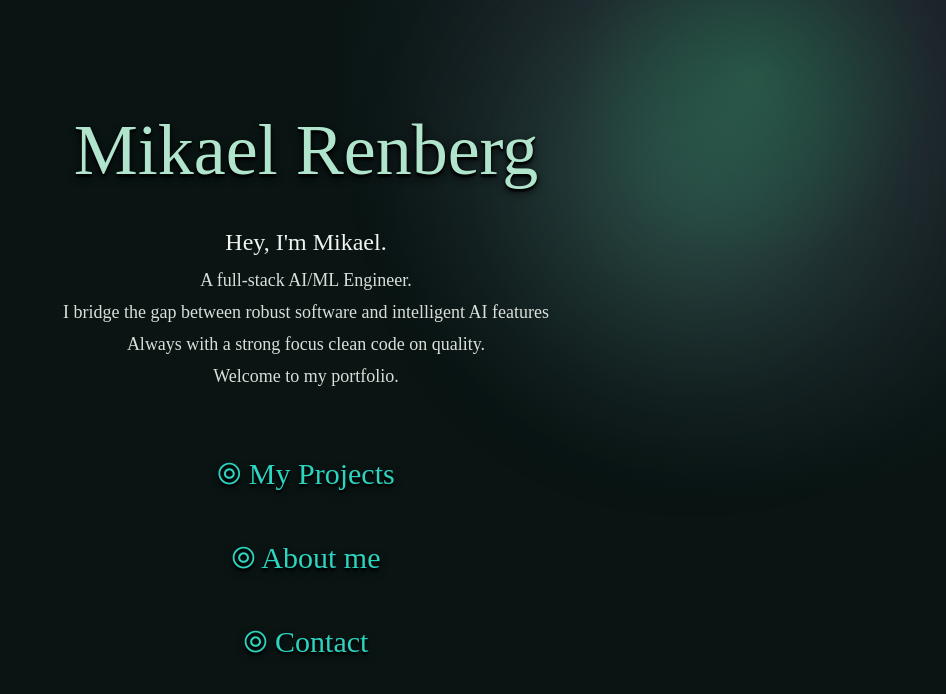
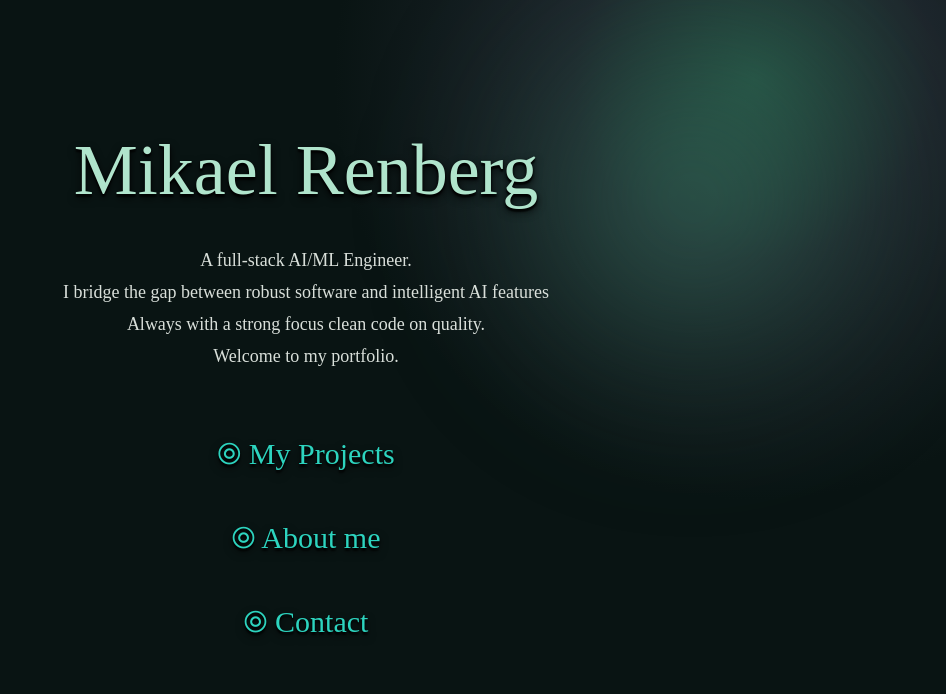
Before and after one commit to M-Renberg/Portfolio, a React (Vite) app: page / in a window 1280 px wide. Shown: the top 694 px of the page, without its empty margins (334-1280 px from the left). Built offline with nearby package versions, Linux system fonts and the light colour scheme.

Commit message:
updated text

```diff
--- a/src/pages/LandingPage.tsx
+++ b/src/pages/LandingPage.tsx
@@ -26,7 +26,7 @@ export default function LandingPage() {
             <div className="center-fade-in relative w-full flex flex-col items-center justify-center py-10">
                 {/* Glowing light ball in top right */}
                 <div
-                    className="pointer-events-none absolute -top-16 -right-10 sm:-top-24 sm:-right-16 w-72 h-72 sm:w-[480px] sm:h-[480px] rounded-full
+                    className="pointer-events-none absolute -top-16 -right-10 sm:-top-24 sm:-right-16 w-72 h-72 sm:w-120 sm:h-120 rounded-full
                     bg-[radial-gradient(circle,_rgba(64,138,113,0.55)_0%,_rgba(40,90,72,0.3)_40%,_transparent_70%)]
                     blur-3xl -z-10"
                     aria-hidden="true"
@@ -42,7 +42,7 @@ export default function LandingPage() {
                     />
 
                     <div className="fade-in-delayed-1 max-w-xl mx-auto">
-                        <p className="text-xl sm:text-2xl text-center mb-2 font-medium">Hey, I'm Mikael.</p>
+                        {/* <p className="text-xl sm:text-2xl text-center mb-2 font-medium">Hey, I'm Mikael.</p> */}
                         <p className="text-base sm:text-lg text-center mb-1 text-[#F0F5F0]/90">A full-stack AI/ML Engineer.</p>
                         <p className="text-base sm:text-lg text-center mb-1 text-[#F0F5F0]/90">I bridge the gap between robust software and intelligent AI features</p>
                         <p className="text-base sm:text-lg text-center mb-1 text-[#F0F5F0]/90">Always with a strong focus clean code on quality.</p>
```
